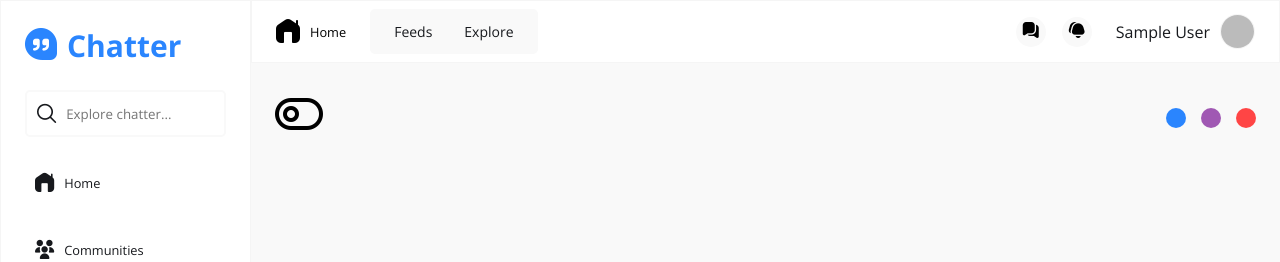
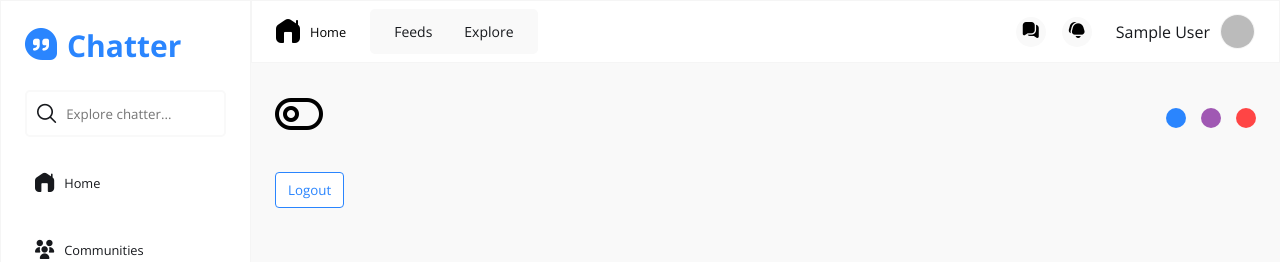
Before and after one commit to Im-Hassan-wd/verbose-broccoli, a React (Create React App) app: page /settings in a window 1280 px wide. Shown: the top 262 px of the page. Built offline with nearby package versions, Linux system fonts and the light colour scheme; no server answers; sample sign-in values are in the browser's storage.

Commit message:
settings

```diff
--- a/src/pages/settings/Settings.js
+++ b/src/pages/settings/Settings.js
@@ -3,11 +3,24 @@ import "./Settings.css";
 
 //components
 import ThemeSelector from "../../components/ThemeSelector";
+import { useLogout } from "../../hooks/useLogout";
 
 export default function Settings() {
+  const { logout, isPending, error } = useLogout();
+
   return (
     <div className="settings">
       <ThemeSelector />
+      {!isPending && (
+        <button className="btn" onClick={logout}>
+          Logout
+        </button>
+      )}
+      {isPending && (
+        <button className="btn" disabled>
+          Logging out...
+        </button>
+      )}
     </div>
   );
 }
```
